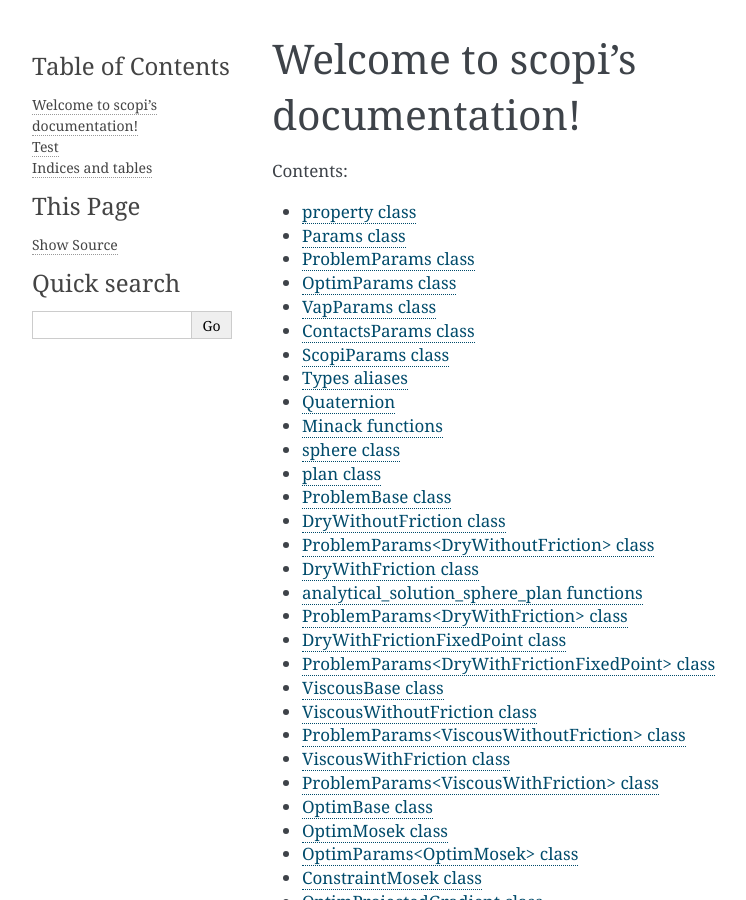
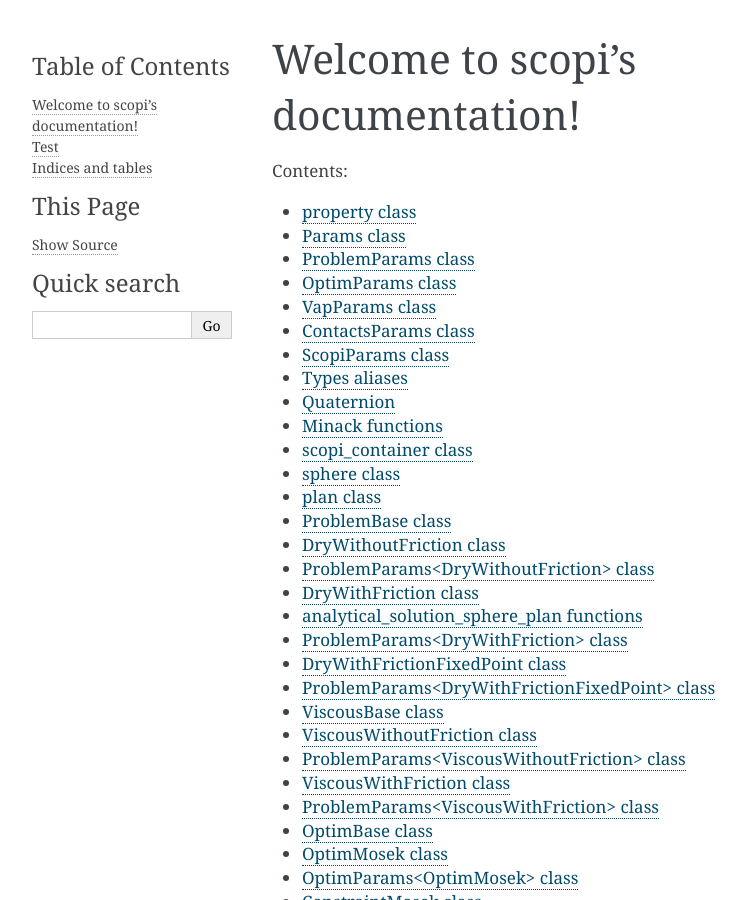
Before and after one commit to hpc-maths/scopi, a Sphinx documentation site: the page built from doc/source/index.rst, in a window 1280 px wide and 900 px high. Shown: the whole window, without its empty margins (148-894 px from the left). Built offline with Sphinx 7.4.7, drawn with Linux system fonts in a browser that asks for light colours.

Commit message:
Sphinx for container.hpp

```diff
--- /dev/null
+++ b/doc/source/api/container.rst
@@ -0,0 +1,6 @@
+scopi_container class
+=====================
+
+.. doxygenclass:: scopi::scopi_container
+   :project: scopi
+   :members:
--- a/doc/source/index.rst
+++ b/doc/source/index.rst
@@ -15,6 +15,7 @@
    api/types
    api/quaternion
    api/minpack
+   api/container
 
    api/objects/types/sphere
    api/objects/types/plan
```
